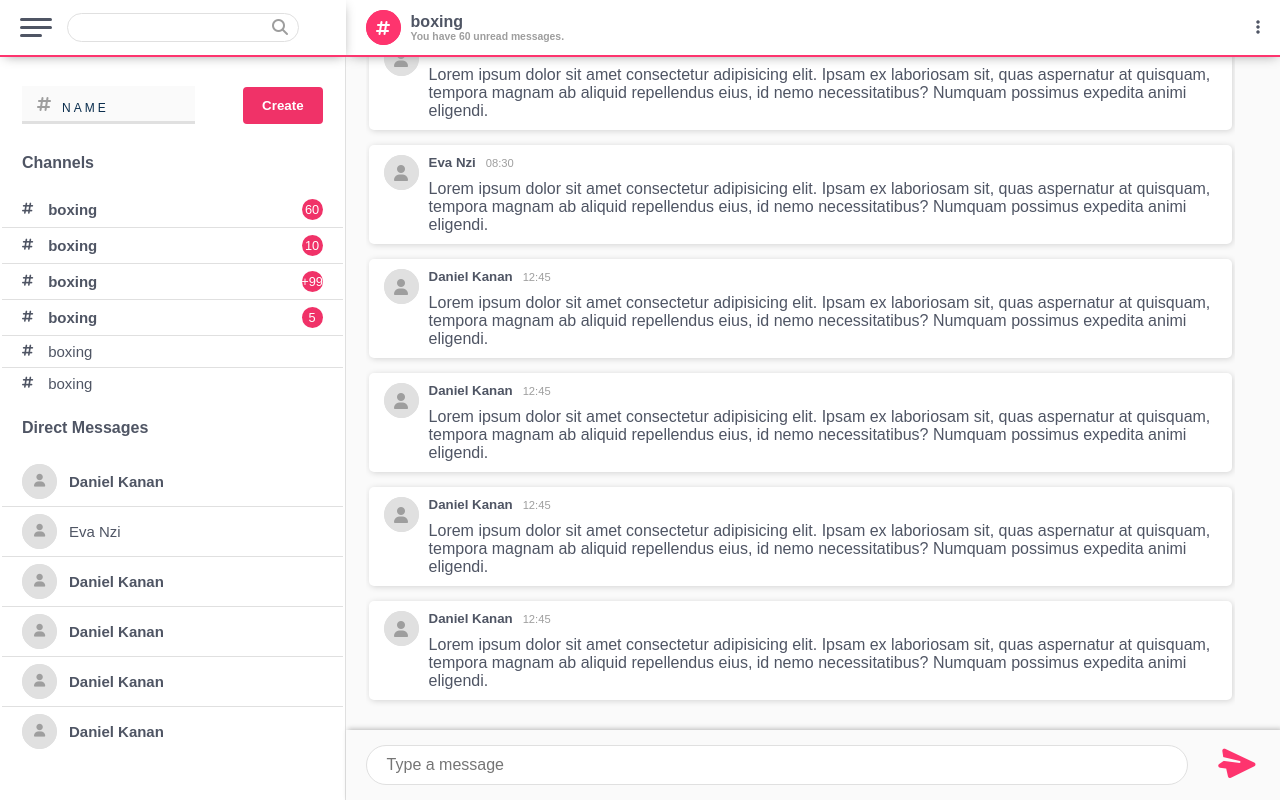
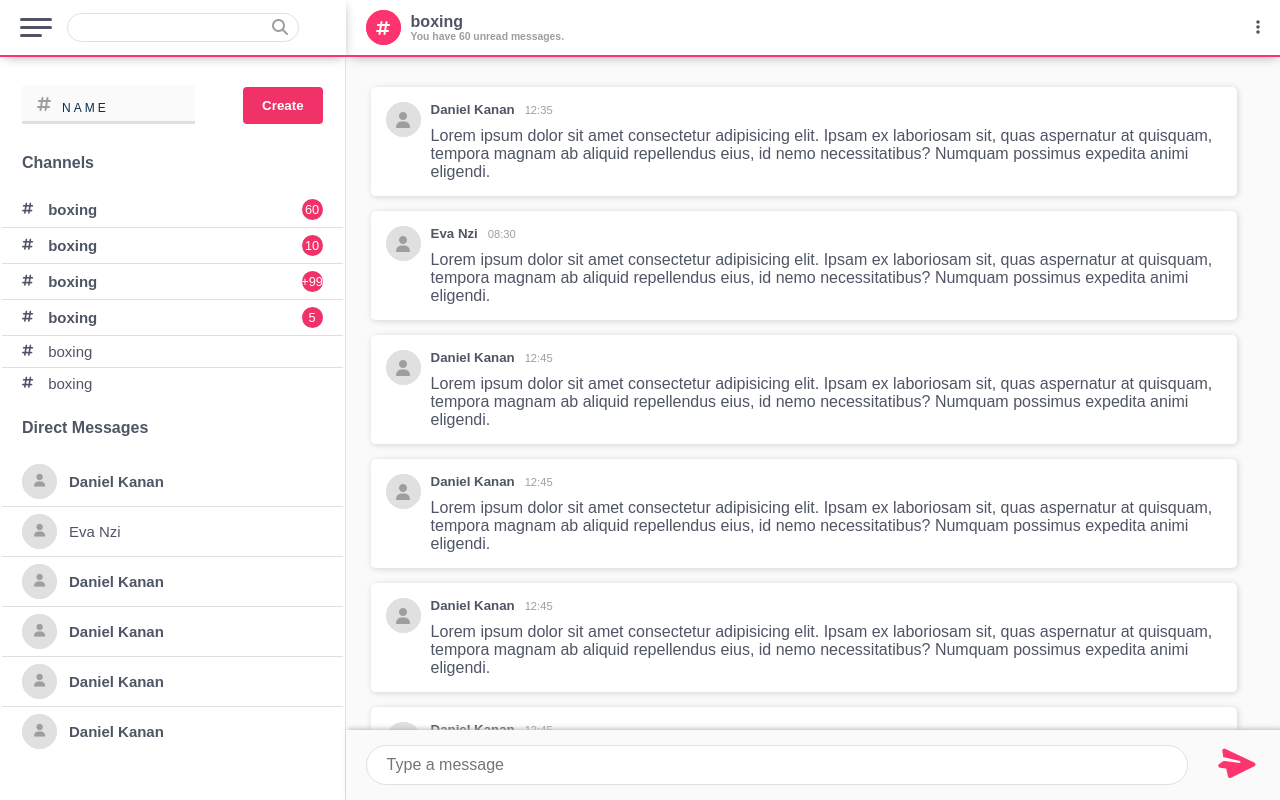
Before and after one commit to danielkanangila/web50-project2, a React (Create React App) app in the folder frontend/: page /user/channels/1 in a window 1280 px wide. Built offline with nearby package versions, Linux system fonts and the light colour scheme.

Commit message:
fixed messages box scroll

```diff
--- a/frontend/src/components/messages/MessageCard.js
+++ b/frontend/src/components/messages/MessageCard.js
@@ -26,9 +26,10 @@ const Wrapper = styled.div`
   display: flex;
   background-color: ${colors.white};
   margin-bottom: 15px;
-  padding: 10px 15px;
+  padding: 15px;
   border-radius: 5px;
   box-shadow: 1px 1px 6px rgba(0, 0, 0, 0.155);
+  width: 98%;
   .card {
     &-content-right {
     }
--- a/frontend/src/components/messages/MessageContainer.js
+++ b/frontend/src/components/messages/MessageContainer.js
@@ -13,6 +13,7 @@ const MessageContainer = ({ messages }) => {
       className="message-container"
     >
       <div className="messages">
+        <div className="messages-clearfix">
           {messages.map((message) => (
             <MessageCard
               key={message.id}
@@ -21,6 +22,7 @@ const MessageContainer = ({ messages }) => {
               createdAt={message.created_at}
             />
           ))}
+        </div>
       </div>
       <MessageInputBox sendWrapperHeight={setMessageInputBoxHeight} />
     </Wrapper>
@@ -31,18 +33,23 @@ const Wrapper = styled.div`
   width: 100%;
   height: calc(100vh - 57px);
   margin-top: 57px;
-  padding: 20px;
   background-color: ${colors.lightgray1};
   position: relative;
+
   .messages {
-    position: absolute;
-    width: 88%;
-    overflow-y: auto;
+    position: relative;
+    left: 0%;
+    width: 100%;
+    height: 100%;
     ${({ paddingBottom }) =>
-      !paddingBottom ? `bottom: ${100}px` : `bottom: ${paddingBottom}px`};
-    padding: 15px 3px;
-    @media (min-width: 850px) {
-      width: 93%;
+      !paddingBottom ? `bottom: ${70}px` : `bottom: ${paddingBottom}px`};
+    display: flex;
+    flex-direction: column;
+    justify-content: flex-end;
+    &-clearfix {
+      width: 100%;
+      padding: 100px 25px 15px;
+      overflow-y: scroll;
     }
   }
 `;
--- a/frontend/src/components/messages/MessageInputBox.js
+++ b/frontend/src/components/messages/MessageInputBox.js
@@ -1,4 +1,4 @@
-import React, { useState, useRef } from "react";
+import React, { useState, useRef, useEffect } from "react";
 import styled from "styled-components";
 
 import colors from "../../config/colors";
@@ -8,8 +8,11 @@ import Textarea from "../Textarea";
 const MessageInputBox = ({ sendWrapperHeight }) => {
   const wrapperRef = useRef();
   const [message, setMessage] = useState("");
-  // send wrapper box height to parent
-  sendWrapperHeight(wrapperRef.current?.offsetHeight);
+
+  useEffect(() => {
+    // send wrapper box height to parent
+    sendWrapperHeight(wrapperRef.current?.offsetHeight);
+  }, []);
 
   const handleChange = (e) => {
     setMessage(e.target.value);
```
Lines whose indentation alone changed are shown as unchanged.
